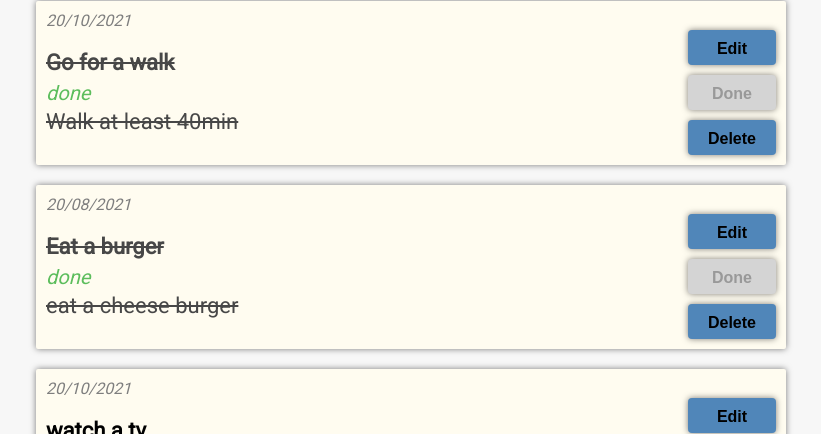
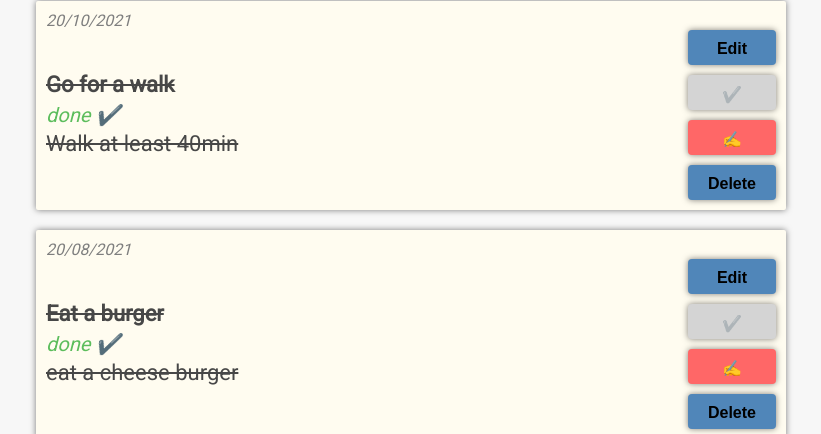
Before and after one commit to KamilMU/todoAppTestRedux, a React app: page / in a window 1280 px wide. Shown: the part 322-756 px from the top of the page, without its empty margins (229-1050 px from the left). Built offline with nearby package versions, Linux system fonts and the light colour scheme.

Commit message:
removed donetodo in reducer, added changetodostatus fnc, added in work btn

```diff
--- a/src/components/TodoItem/TodoItem.js
+++ b/src/components/TodoItem/TodoItem.js
@@ -3,7 +3,7 @@ import { useDispatch } from 'react-redux';
 import { editTodo } from '../../store/actions';
 import './styles.scss';
 
-export function TodoItem({ todo, deleteTodo, doneTodo, saveEditedTodo }) {
+export function TodoItem({ todo, deleteTodo, changeTodoStatus, saveEditedTodo }) {
   const [inputValues, setInputValues] = useState({
     title: todo.title,
     text: todo.text
@@ -34,7 +34,6 @@ export function TodoItem({ todo, deleteTodo, doneTodo, saveEditedTodo }) {
           <div className={'todos__tittle'}>
             {!isEditBtnClicked ? (
               <b
-                onClick={doneTodo}
                 className={todo.status === 'done' ? 'line-through' : ''}>
                 {todo.title}
               </b>)
@@ -43,7 +42,7 @@ export function TodoItem({ todo, deleteTodo, doneTodo, saveEditedTodo }) {
               )}
             {!isEditBtnClicked && todo.status === 'inWork' && (<span className={'inWork-status'}>in work!</span>)}
             {!isEditBtnClicked && todo.status === 'open' && (<span className={'open-status'}>open</span>)}
-            {!isEditBtnClicked && todo.status === 'done' && (<span className={'done-status'}>done</span>)}
+            {!isEditBtnClicked && todo.status === 'done' && (<span className={'done-status'}>done ✔️</span>)}
           </div>
           {!isEditBtnClicked ? (
             <div className={todo.status === 'done' ? 'line-through' : ''}>
@@ -59,10 +58,19 @@ export function TodoItem({ todo, deleteTodo, doneTodo, saveEditedTodo }) {
           {!isEditBtnClicked && <button onClick={() => setISEditBtnClicked(true)}>
             Edit
           </button>}
-          {!isEditBtnClicked && <button onClick={doneTodo}
+          {!isEditBtnClicked && <button onClick={changeTodoStatus}
+            title="Make it done"
+            name="done"
             disabled={todo.status === 'done'}
             className={todo.status === 'done' ? 'done' : 'doneBtn'}>
-            Done
+            ✔️
+          </button>}
+          {!isEditBtnClicked && <button onClick={changeTodoStatus}
+            title="Make it in progress"
+            name="inWork"
+            disabled={todo.status === 'inWork'}
+            className={todo.status === 'inWork' ? 'inWork' : 'inWorkBtn'}>
+            ✍
           </button>}
           {!isEditBtnClicked && <button onClick={deleteTodo}>
             Delete
--- a/src/components/TodoItem/styles.scss
+++ b/src/components/TodoItem/styles.scss
@@ -98,7 +98,15 @@
 }
 
 .doneBtn {
-  background-color: rgb(118, 173, 224) !important;
+  background-color: rgb(99, 226, 162) !important;
+}
+
+.inWork {
+  background-color: rgb(212, 212, 212) !important;
+}
+
+.inWorkBtn {
+  background-color: rgb(255, 103, 103) !important;
 }
 
 .todos__todo button {
--- a/src/components/TodoList/TodoList.js
+++ b/src/components/TodoList/TodoList.js
@@ -1,6 +1,6 @@
 import React from 'react';
 import { useDispatch, useSelector } from 'react-redux';
-import { deleteTodo, doneTodo } from '../../store/actions';
+import { changeTodoStatus, deleteTodo, doneTodo } from '../../store/actions';
 import TodoItem from '../TodoItem';
 import './styles.scss';
 
@@ -15,7 +15,7 @@ export function TodoList() {
           <TodoItem
             todo={todo}
             deleteTodo={() => dispatch(deleteTodo(todo.id))}
-            doneTodo={() => dispatch(doneTodo(todo.id))}
+            changeTodoStatus={(e) => dispatch(changeTodoStatus(todo.id, e.target.name))}
             key={index}
           />
         ))}
--- a/src/constants/index.js
+++ b/src/constants/index.js
@@ -1,10 +1,9 @@
 export const ADD_TODO = "ADD_TODO";
 export const DELETE_TODO = "DELETE_TODO";
 export const EDIT_TODO = "EDIT_TODO";
-export const DONE_TODO = "DONE_TODO";
 export const FILTER_TODOS_BY_STATUS = "FILTER_TODOS_BY_STATUS";
 export const SEARCH_TODO = "SEARCH_TODO";
-
+export const CHANGE_TODO_STATUS = "CHANGE_TODO_STATUS";
 export const mockData = [
   {
     id: 1,
--- a/src/store/actions/index.js
+++ b/src/store/actions/index.js
@@ -1,6 +1,6 @@
 import {
-  ADD_TODO, DELETE_TODO, EDIT_TODO, DONE_TODO,
-  FILTER_TODOS_BY_STATUS, SEARCH_TODO
+  ADD_TODO, DELETE_TODO, EDIT_TODO, FILTER_TODOS_BY_STATUS,
+  SEARCH_TODO, CHANGE_TODO_STATUS
 } from "../../constants";
 
 export const addTodo = (todo) => ({
@@ -20,9 +20,10 @@ export const editTodo = (todoId, todoTitle, todoText) => ({
   todoText
 });
 
-export const doneTodo = (todoId) => ({
-  type: DONE_TODO,
-  todoId
+export const changeTodoStatus = (todoId, status) => ({
+  type: CHANGE_TODO_STATUS,
+  todoId,
+  status
 });
 
 export const filterTodosByStatus = (status, statusChecked) => ({
--- a/src/store/reducers/index.js
+++ b/src/store/reducers/index.js
@@ -1,5 +1,5 @@
 import {
-  ADD_TODO, DELETE_TODO, DONE_TODO, EDIT_TODO,
+  ADD_TODO, CHANGE_TODO_STATUS, DELETE_TODO, EDIT_TODO,
   FILTER_TODOS_BY_STATUS, mockData, SEARCH_TODO
 } from "../../constants";
 
@@ -23,14 +23,14 @@ export const reducer = (state = initialState, action) => {
         initialTodos: state.initialTodos.filter(todo => todo.id !== action.todoId),
 
       }
-    case DONE_TODO:
+    case CHANGE_TODO_STATUS:
       return {
         ...state,
         todos: state.todos.map(todo => {
-          if (todo.id === action.todoId && todo.status !== "done") {
+          if (todo.id === action.todoId && todo.status !== action.status) {
             return {
               ...todo,
-              status: "done"
+              status: action.status
             }
           }
 
```
